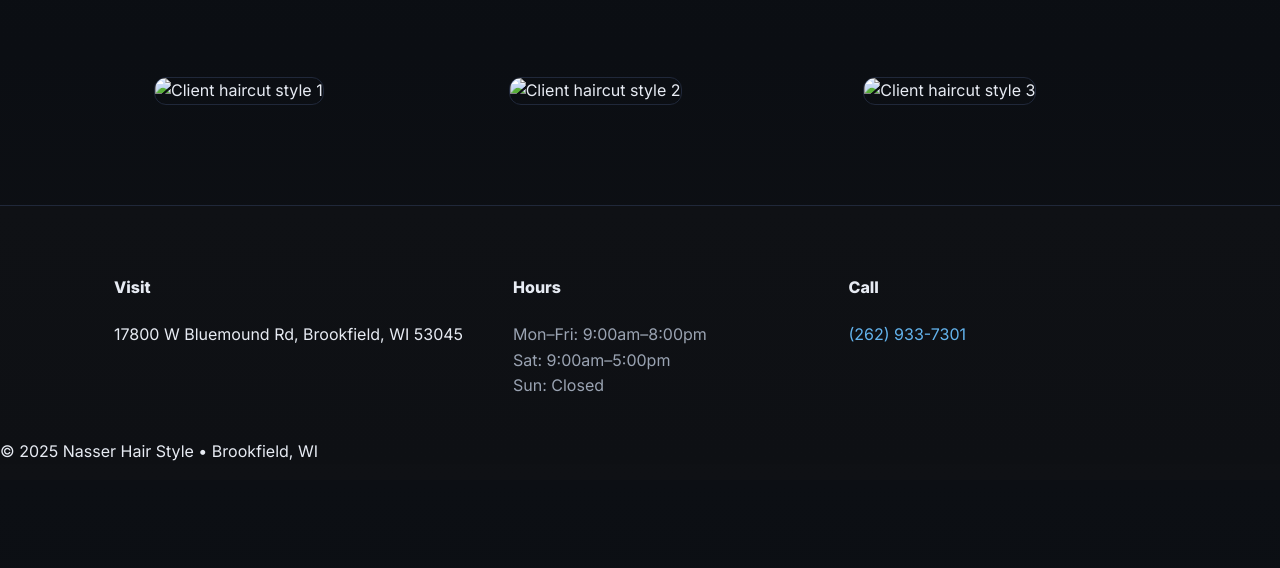
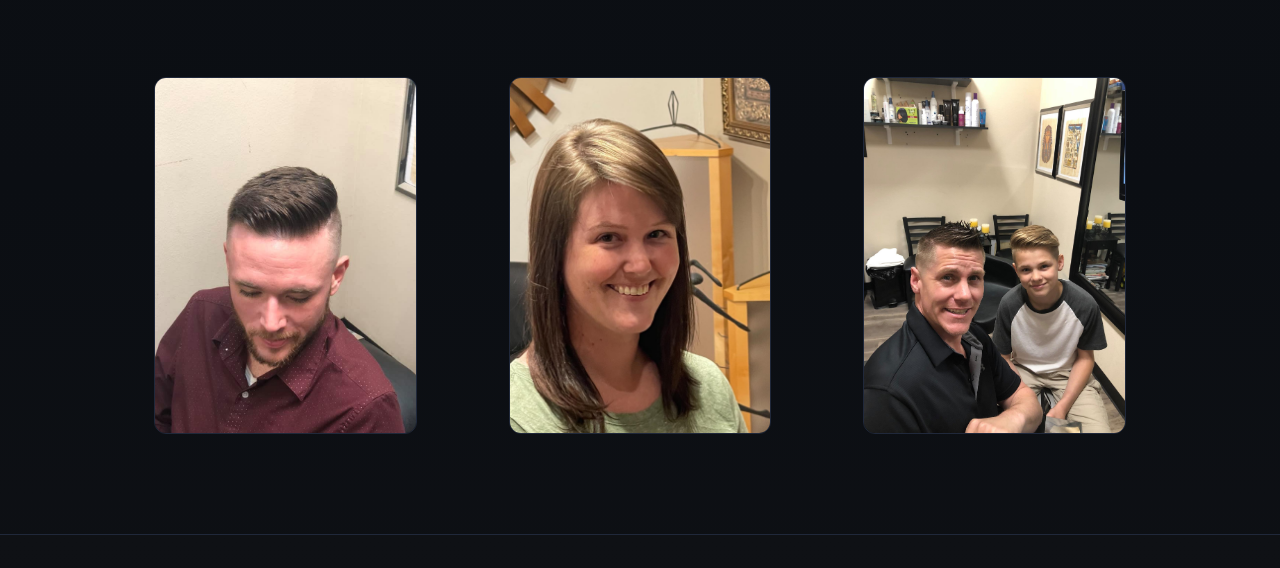
Before and after one commit to ToseefKhan062009/Nasser-Haircut, a plain HTML site: page gallery.html in a window 1280 px wide. Shown: the part 232-800 px from the top of the page. Drawn offline with Linux system fonts and the light colour scheme; the site is published under a folder, as on GitHub Pages, so addresses that start at the root find nothing.

Commit message:
Update gallery.html

```diff
--- a/gallery.html
+++ b/gallery.html
@@ -30,9 +30,9 @@
   </section>
 
   <section class="container gallery-grid">
-    <figure><img src="/assets/Client-haircut-style-1.jpg" alt="Client haircut style 1" loading="lazy"/></figure>
-<figure><img src="/assets/Client-haircut-style-2.jpg" alt="Client haircut style 2" loading="lazy"/></figure>
-<figure><img src="/assets/Client-haircut-style-3.jpg" alt="Client haircut style 3" loading="lazy"/></figure>
+    <figure><img src="assets/Client-haircut-style-1.jpg" alt="Client haircut style 1" loading="lazy"/></figure>
+<figure><img src="assets/Client-haircut-style-2.jpg" alt="Client haircut style 2" loading="lazy"/></figure>
+<figure><img src="assets/Client-haircut-style-3.jpg" alt="Client haircut style 3" loading="lazy"/></figure>
   </section>
 
   <footer class="site-footer">
```
